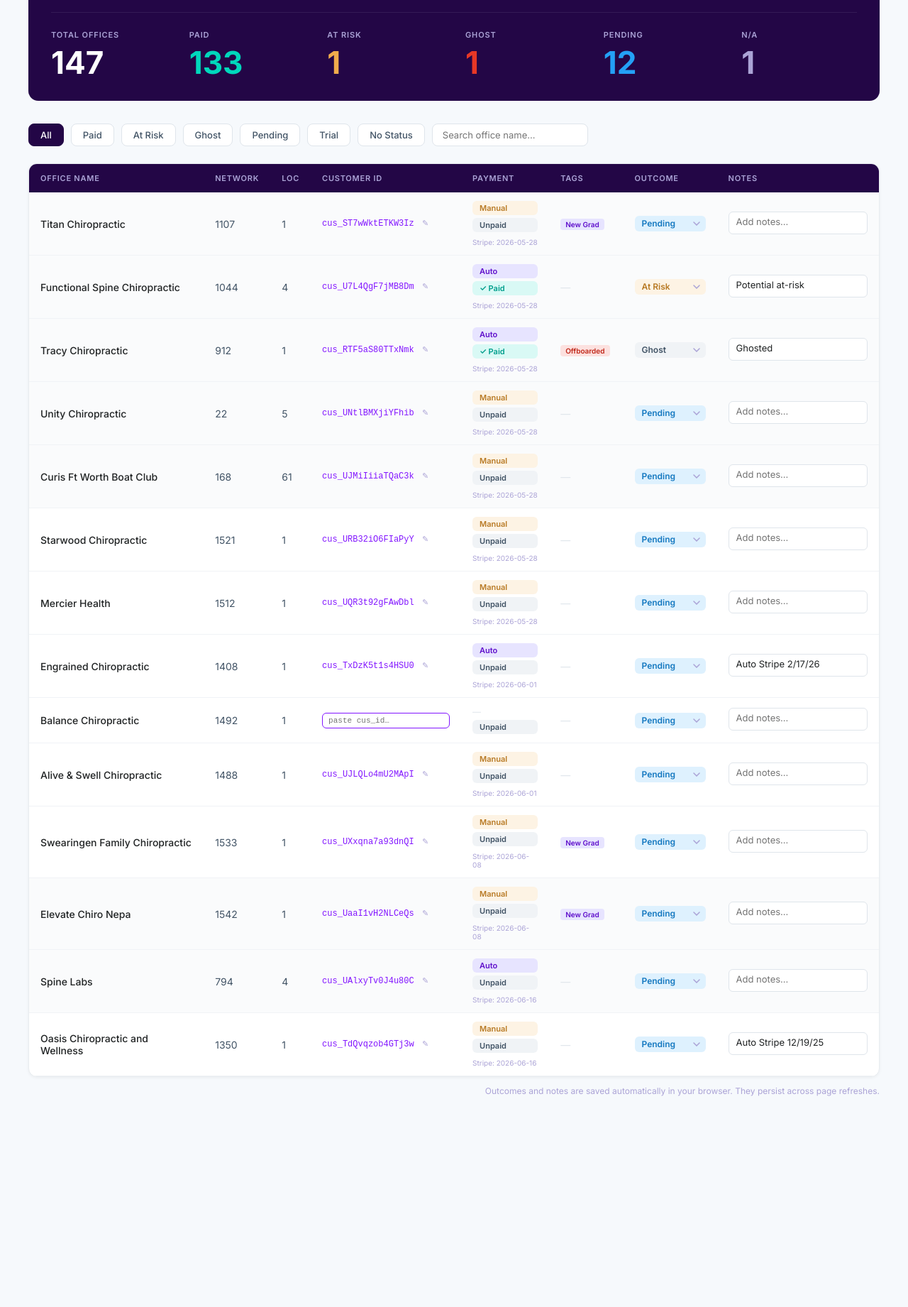
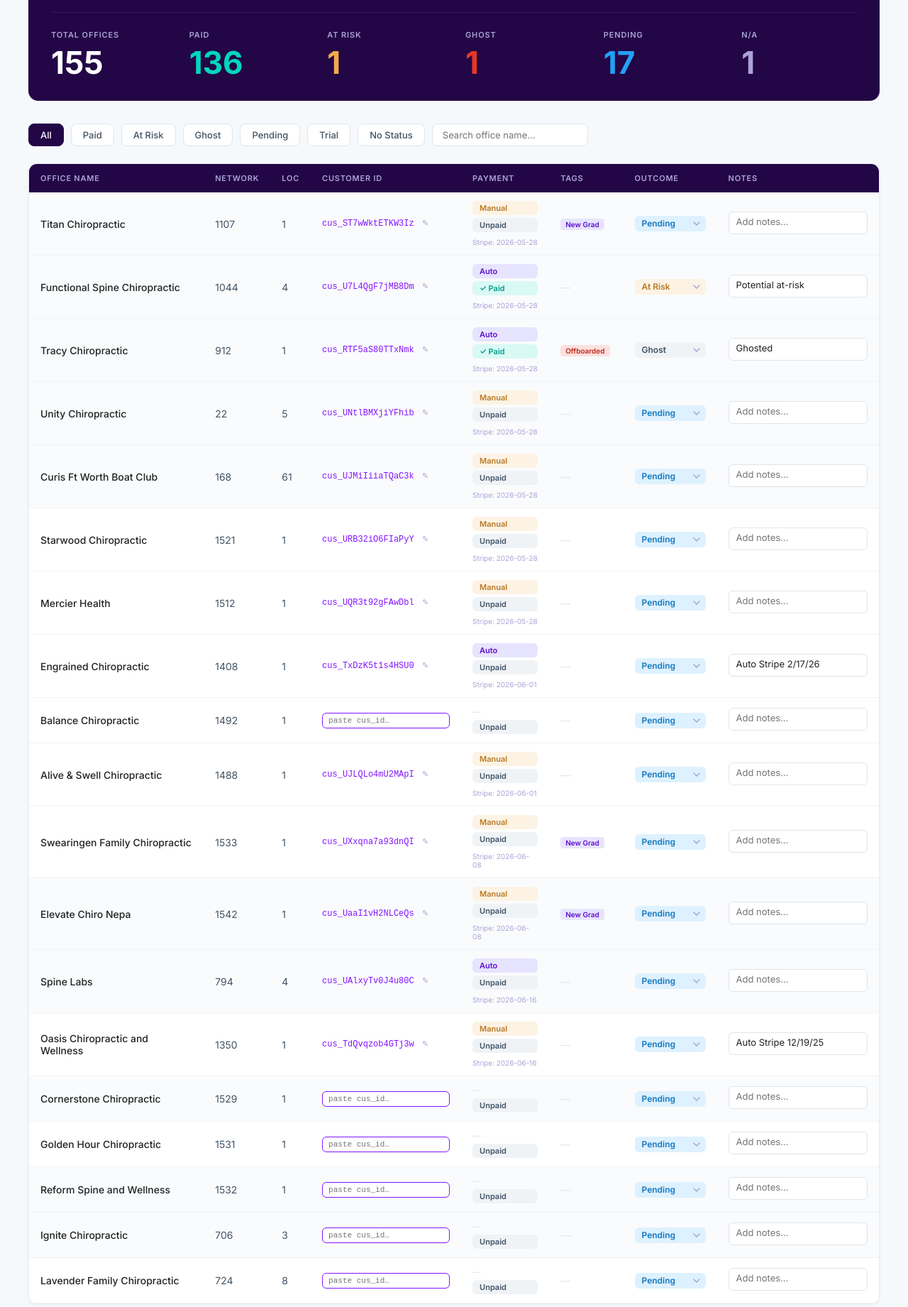
Before and after one commit to hopejae/chirohd-dashboards, a plain HTML site: page new-office-onboarding.html in a window 1280 px wide. Shown: the part 279-2120 px from the top of the page at 71% size. Before the commit the page ends 1859 px from the top, so only its background shows below. Drawn offline with Linux system fonts and the light colour scheme.

Commit message:
Add 8 new offices — 6/29–7/1/26

```diff
--- a/new-office-onboarding.html
+++ b/new-office-onboarding.html
@@ -292,6 +292,14 @@
   {name:"Leading Edge Chiropractic",network:"1465",loc:"1",cid:"cus_UFIZoy8rdSZfOJ",paid:"",offboarded:"",newgrad:"",other:"",paymentType:"manual"},
   {name:"Clearly Chiropractic",network:"1550",loc:"1",cid:"cus_Ubm1wejnaC788S",paid:"",offboarded:"",newgrad:"",other:"",paymentType:"manual"},
   {name:"Trailhead Spine and Wellness",network:"1517",loc:"1",cid:"cus_UQp8GUtYK4nPGN",paid:"",offboarded:"",newgrad:"",other:"",paymentType:"auto"},
+  {name:"Cornerstone Chiropractic",network:"1529",loc:"1",cid:"",paid:"",offboarded:"",newgrad:"",other:"",paymentType:"manual"},
+  {name:"Golden Hour Chiropractic",network:"1531",loc:"1",cid:"",paid:"",offboarded:"",newgrad:"",other:"",paymentType:"manual"},
+  {name:"Reform Spine and Wellness",network:"1532",loc:"1",cid:"",paid:"",offboarded:"",newgrad:"",other:"",paymentType:"manual"},
+  {name:"Potent Chiropractic",network:"1562",loc:"1",cid:"cus_UdxUt39ge2tYVe",paid:"",offboarded:"",newgrad:"",other:"",paymentType:"manual"},
+  {name:"Ignite Chiropractic",network:"706",loc:"3",cid:"",paid:"",offboarded:"",newgrad:"",other:"",paymentType:"manual"},
+  {name:"Lavender Family Chiropractic",network:"724",loc:"8",cid:"",paid:"",offboarded:"",newgrad:"",other:"",paymentType:"manual"},
+  {name:"Koru Chiropractic",network:"1547",loc:"1",cid:"cus_Ubfm9YEo2giK3q",paid:"",offboarded:"",newgrad:"",other:"",paymentType:"manual"},
+  {name:"Atlas Chiropractic Wellness Center",network:"1563",loc:"1",cid:"cus_UfTO58a2rHnGst",paid:"",offboarded:"",newgrad:"",other:"",paymentType:"manual"},
 ];
 
 // Stripe live data — updated every Friday at 12pm by onboarding_check.py
@@ -1155,6 +1163,24 @@
     "stripePaid": true,
     "lastChecked": "2026-06-23",
     "cidCertain": true
+  },
+  "cus_UdxUt39ge2tYVe": {
+    "paymentType": "manual",
+    "stripePaid": true,
+    "lastChecked": "2026-06-29",
+    "cidCertain": true
+  },
+  "cus_Ubfm9YEo2giK3q": {
+    "paymentType": "manual",
+    "stripePaid": true,
+    "lastChecked": "2026-06-29",
+    "cidCertain": true
+  },
+  "cus_UfTO58a2rHnGst": {
+    "paymentType": "manual",
+    "stripePaid": true,
+    "lastChecked": "2026-06-29",
+    "cidCertain": true
   }
 };
 /* STRIPE_DATA_END */
```
